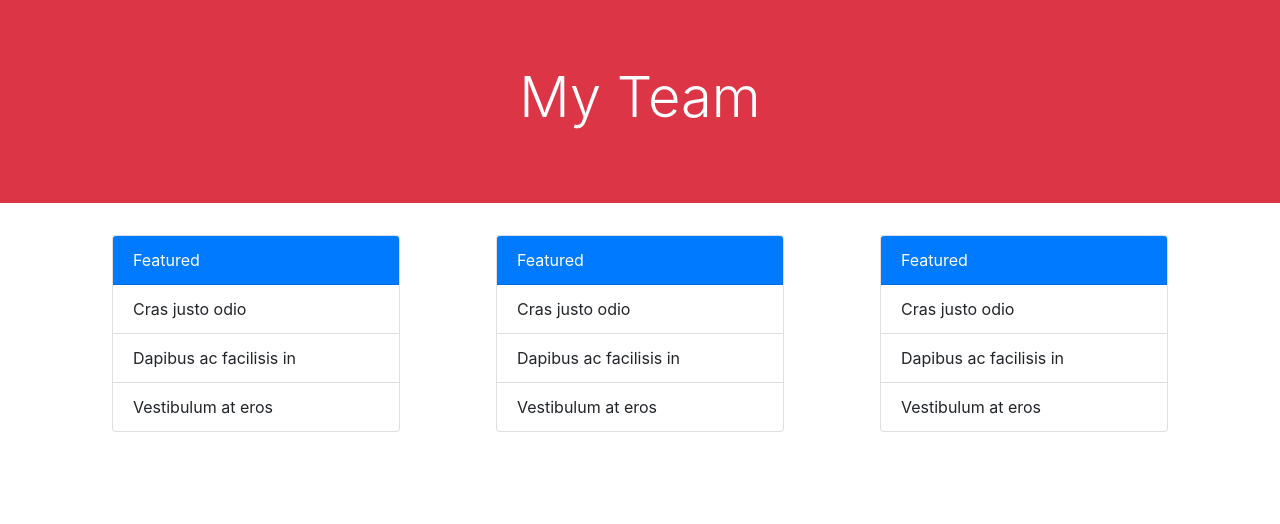
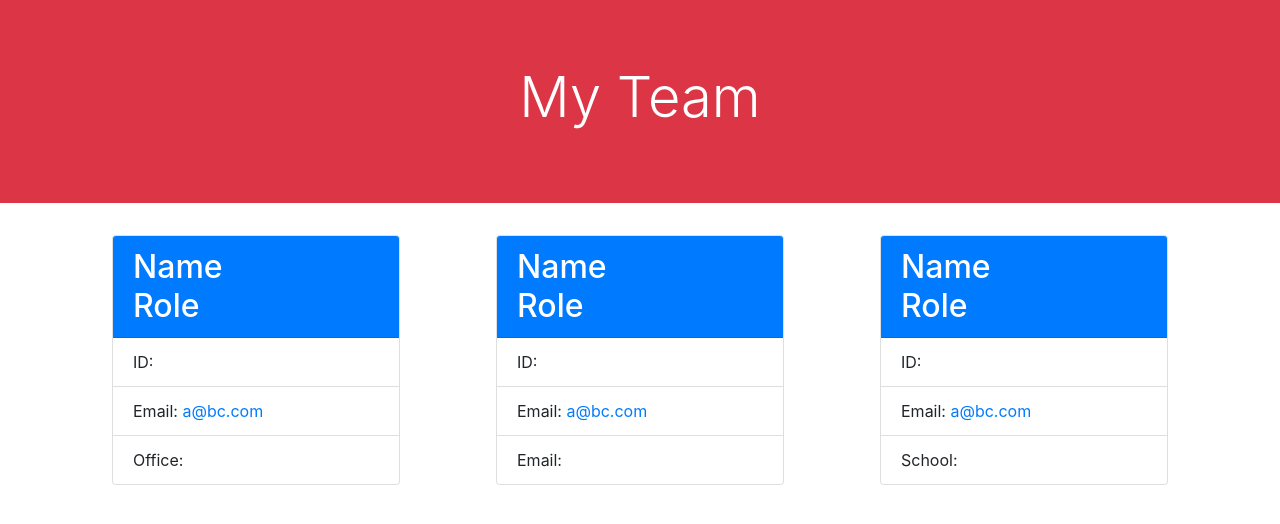
Before and after one commit to liaobrien/node-team-profile-generator, a website: page src/template.html in a window 1280 px wide. Drawn offline with nearby package versions, Linux system fonts and the light colour scheme.

Commit message:
edited html template, created all questions

```diff
--- a/src/template.html
+++ b/src/template.html
@@ -21,27 +21,45 @@
     </div>
     <div class="row d-flex justify-content-center">
       <div class="card mx-5" style="width: 18rem">
-        <div class="card-header bg-primary text-white">Featured</div>
+        <div class="card-header bg-primary text-white h2">
+          Name
+          <br />
+          Role
+        </div>
         <ul class="list-group list-group-flush">
-          <li class="list-group-item">Cras justo odio</li>
-          <li class="list-group-item">Dapibus ac facilisis in</li>
-          <li class="list-group-item">Vestibulum at eros</li>
+          <li class="list-group-item">ID:</li>
+          <li class="list-group-item">
+            Email: <a href="mailto:a@bc.com">a@bc.com</a>
+          </li>
+          <li class="list-group-item">Office:</li>
         </ul>
       </div>
       <div class="card mx-5" style="width: 18rem">
-        <div class="card-header bg-primary text-white">Featured</div>
+        <div class="card-header bg-primary text-white h2">
+          Name
+          <br />
+          Role
+        </div>
         <ul class="list-group list-group-flush">
-          <li class="list-group-item">Cras justo odio</li>
-          <li class="list-group-item">Dapibus ac facilisis in</li>
-          <li class="list-group-item">Vestibulum at eros</li>
+          <li class="list-group-item">ID:</li>
+          <li class="list-group-item">
+            Email: <a href="mailto:a@bc.com">a@bc.com</a>
+          </li>
+          <li class="list-group-item">Email:</li>
         </ul>
       </div>
       <div class="card mx-5" style="width: 18rem">
-        <div class="card-header bg-primary text-white">Featured</div>
+        <div class="card-header bg-primary text-white h2">
+          Name
+          <br />
+          Role
+        </div>
         <ul class="list-group list-group-flush">
-          <li class="list-group-item">Cras justo odio</li>
-          <li class="list-group-item">Dapibus ac facilisis in</li>
-          <li class="list-group-item">Vestibulum at eros</li>
+          <li class="list-group-item">ID:</li>
+          <li class="list-group-item">
+            Email: <a href="mailto:a@bc.com">a@bc.com</a>
+          </li>
+          <li class="list-group-item">School:</li>
         </ul>
       </div>
     </div>
```
Also changed, not shown: index.js (+75 -0 lines).
